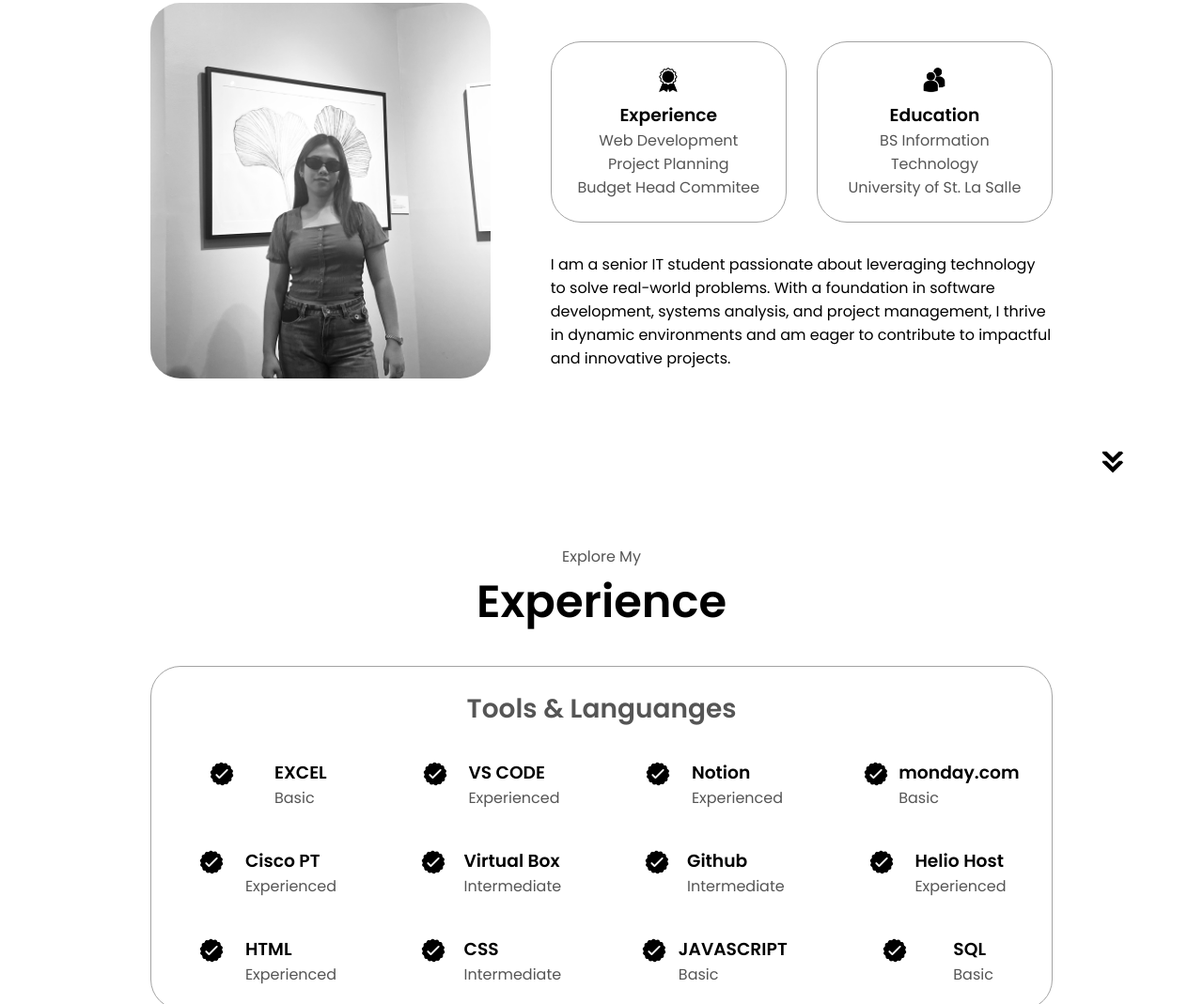
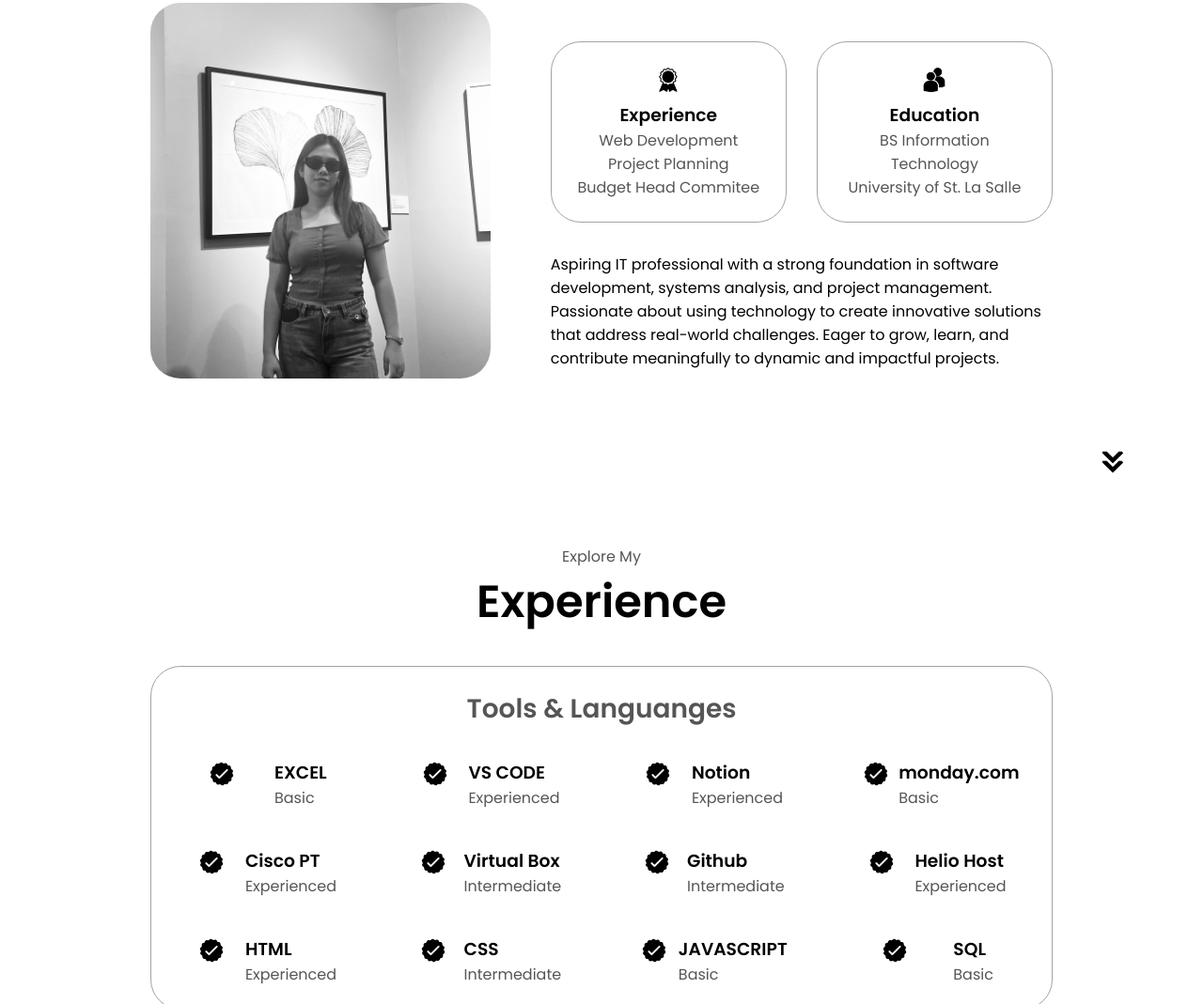
Before and after one commit to KayeMondejar/kayemondejar.github.io, a plain HTML site: page index.html in a window 1280 px wide. Shown: the part 1116-2185 px from the top of the page at 94% size. Drawn offline with Linux system fonts and the light colour scheme.

Commit message:
Update index.html

```diff
--- a/index.html
+++ b/index.html
@@ -104,7 +104,7 @@
             </div>
           </div>
           <div class="text-container">
-            I am a senior IT student passionate about leveraging technology to solve real-world problems. With a foundation in software development, systems analysis, and project management, I thrive in dynamic environments and am eager to contribute to impactful and innovative projects.
+         Aspiring IT professional with a strong foundation in software development, systems analysis, and project management. Passionate about using technology to create innovative solutions that address real-world challenges. Eager to grow, learn, and contribute meaningfully to dynamic and impactful projects.
           </div>
         </div>
       </div>
```
